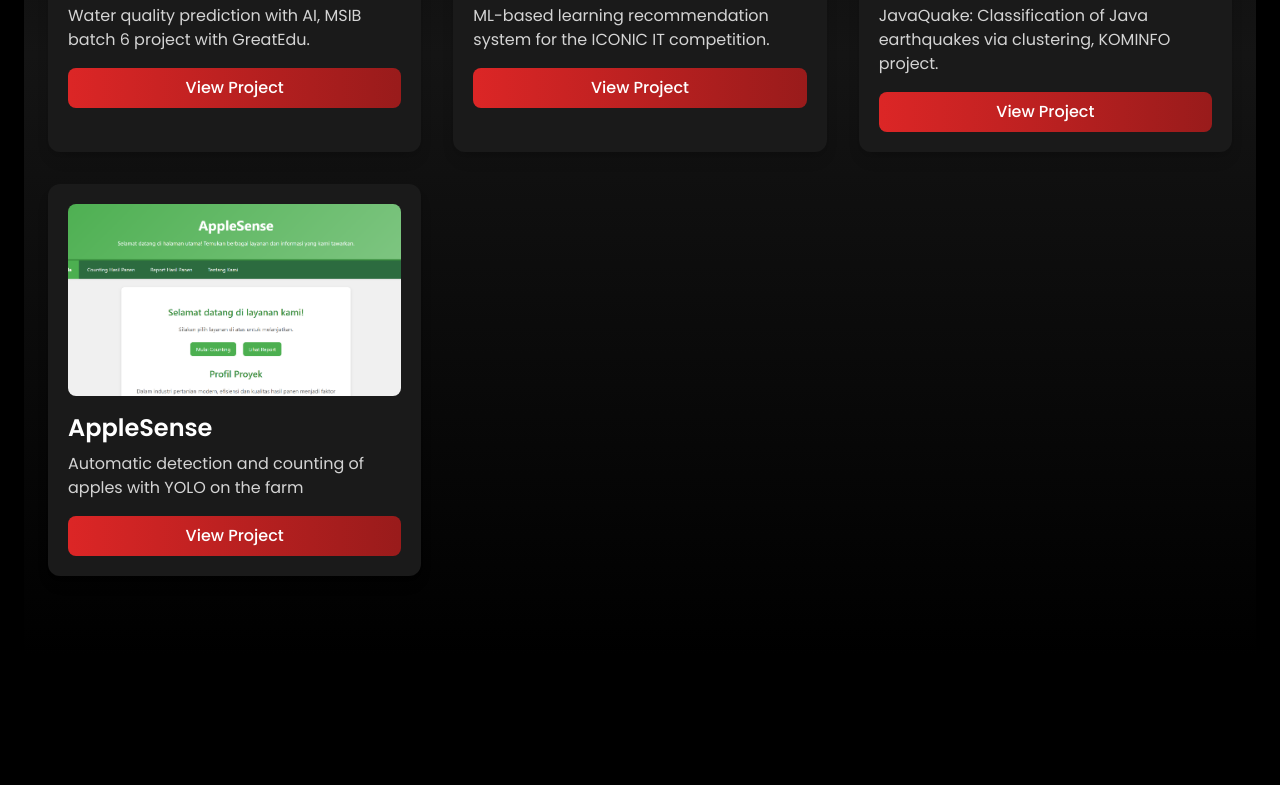
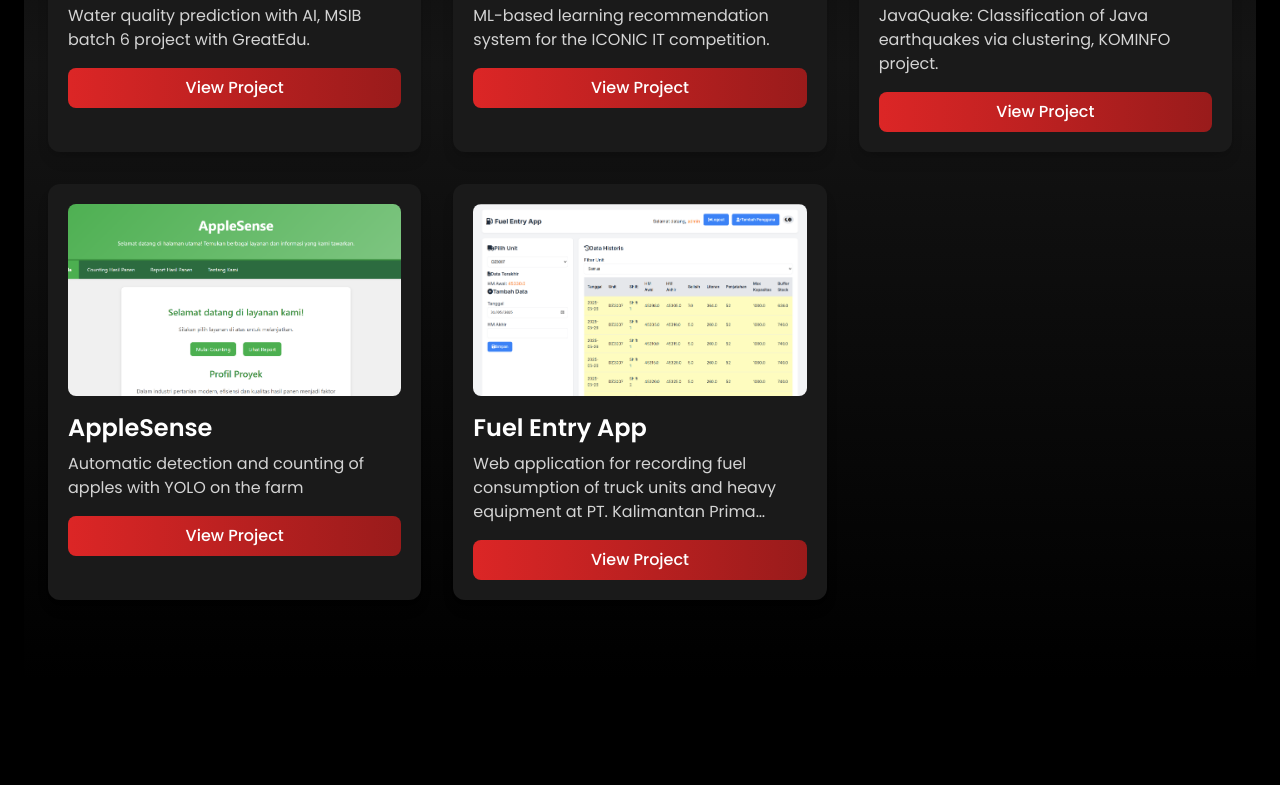
Before and after one commit to Julpian/deploy-app, a React (Vite) app: page / in a window 1280 px wide. Shown: the part 2698-3483 px from the top of the page. Built offline with nearby package versions, Linux system fonts and the light colour scheme.

Commit message:
update laman project

```diff
--- a/src/components/FeatureSection.jsx
+++ b/src/components/FeatureSection.jsx
@@ -128,8 +128,8 @@ const ExperienceSection = () => {
       <div className="grid grid-cols-1 sm:grid-cols-2 lg:grid-cols-3 gap-6 mt-10 sm:mt-16">
         {internships.map((internship, index) => (
           <div
-            key={index}
-            className="bg-neutral-900 rounded-xl shadow-lg hover:shadow-2xl transition-all duration-300 p-6 relative group"
+          key={index}
+          className="bg-neutral-900 rounded-xl shadow-lg hover:shadow-2xl transform transition duration-300 hover:scale-105 active:scale-95 p-6 relative group cursor-pointer"
           >
             <img
               src={internship.logo}
--- a/src/constants/index.jsx
+++ b/src/constants/index.jsx
@@ -22,6 +22,7 @@ import fun from "../assets/project/funtastic.png";
 import ico from "../assets/project/iconicit.png";
 import jav from "../assets/project/java.png";
 import app from "../assets/project/Apple.png";
+import fuelapp from "../assets/project/fuelapp.png";
 
 export const navItems = [
   { label: "Home", href: "#Home" },
@@ -160,6 +161,13 @@ export const projects = [
     link: "https://github.com/Julpian/AppleSense",
     image: app
   },
+  {
+    title: "Fuel Entry App",
+    description:
+      "Web application for recording fuel consumption of truck units and heavy equipment at PT. Kalimantan Prima Persada",
+    link: "https://fuel-app-hq8u-501l96vtz-julpians-projects.vercel.app/login",
+    image: fuelapp
+  },
 ];
 
 export const resourcesLinks = [
```
Also changed, not shown: src/assets/julpian.jpg, src/assets/project/fuelapp.png (added).
